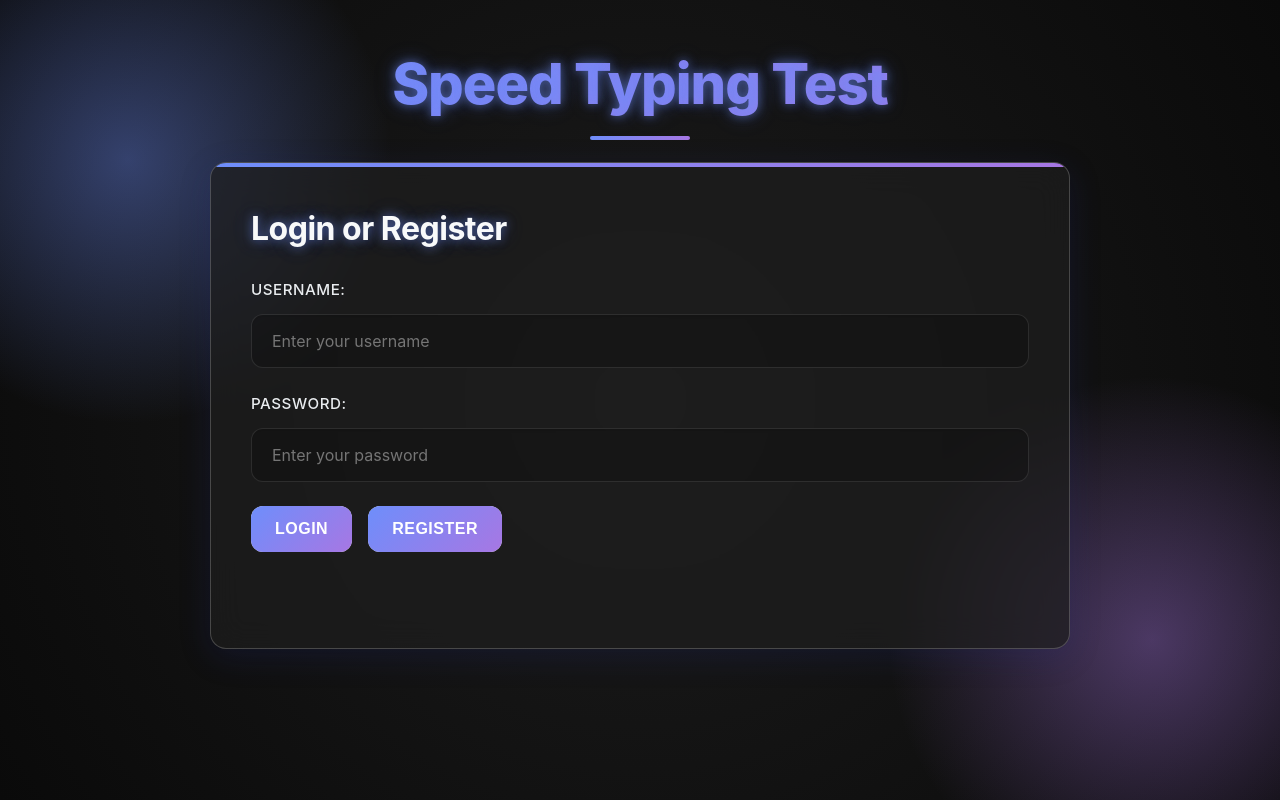
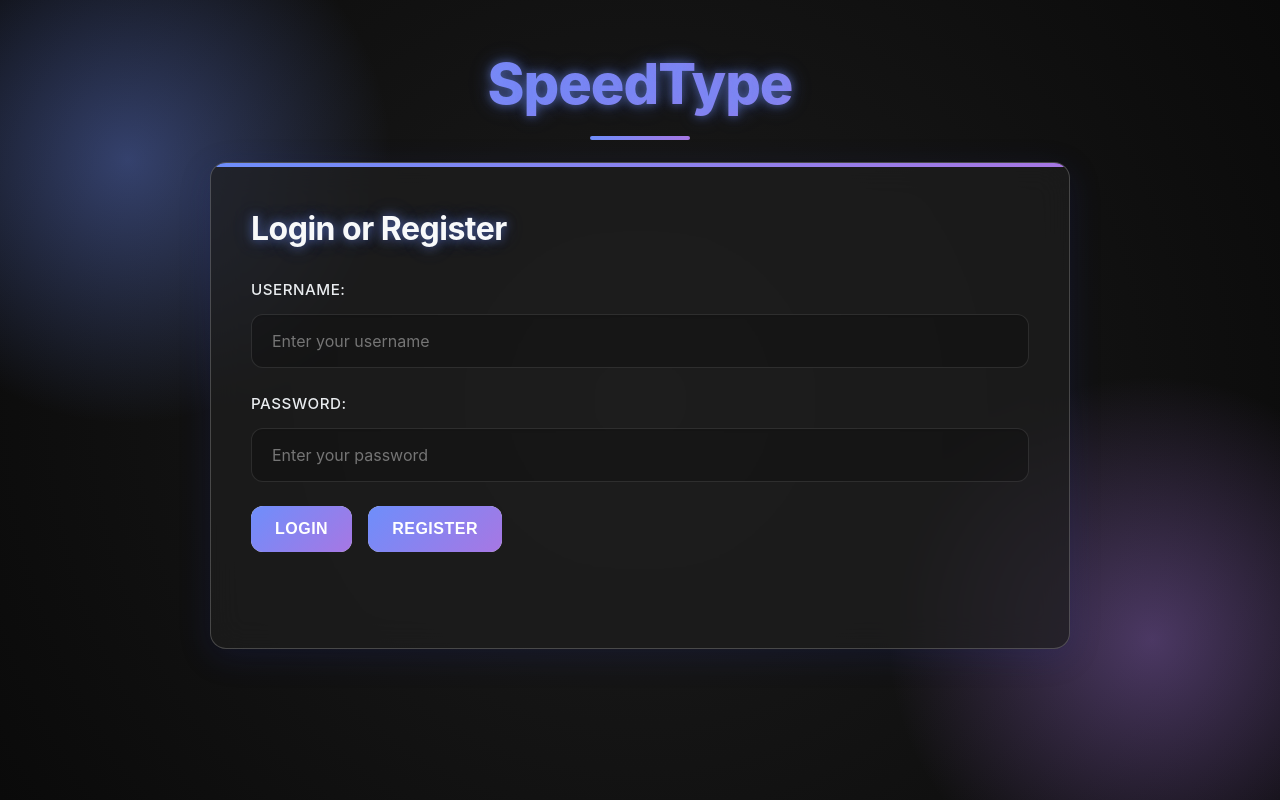
Before and after one commit to Pradeep-r25/SpeedType, a plain HTML site: page index.html in a window 1280 px wide. Drawn offline with Linux system fonts and the light colour scheme.

Commit message:
Update index.html

```diff
--- a/index.html
+++ b/index.html
@@ -8,7 +8,7 @@
 </head>
 <body>
     <div class="container">
-        <h1>Speed Typing Test</h1>
+        <h1>SpeedType</h1>
 
         <div id="auth-section" class="section">
             <h2>Login or Register</h2>
```
